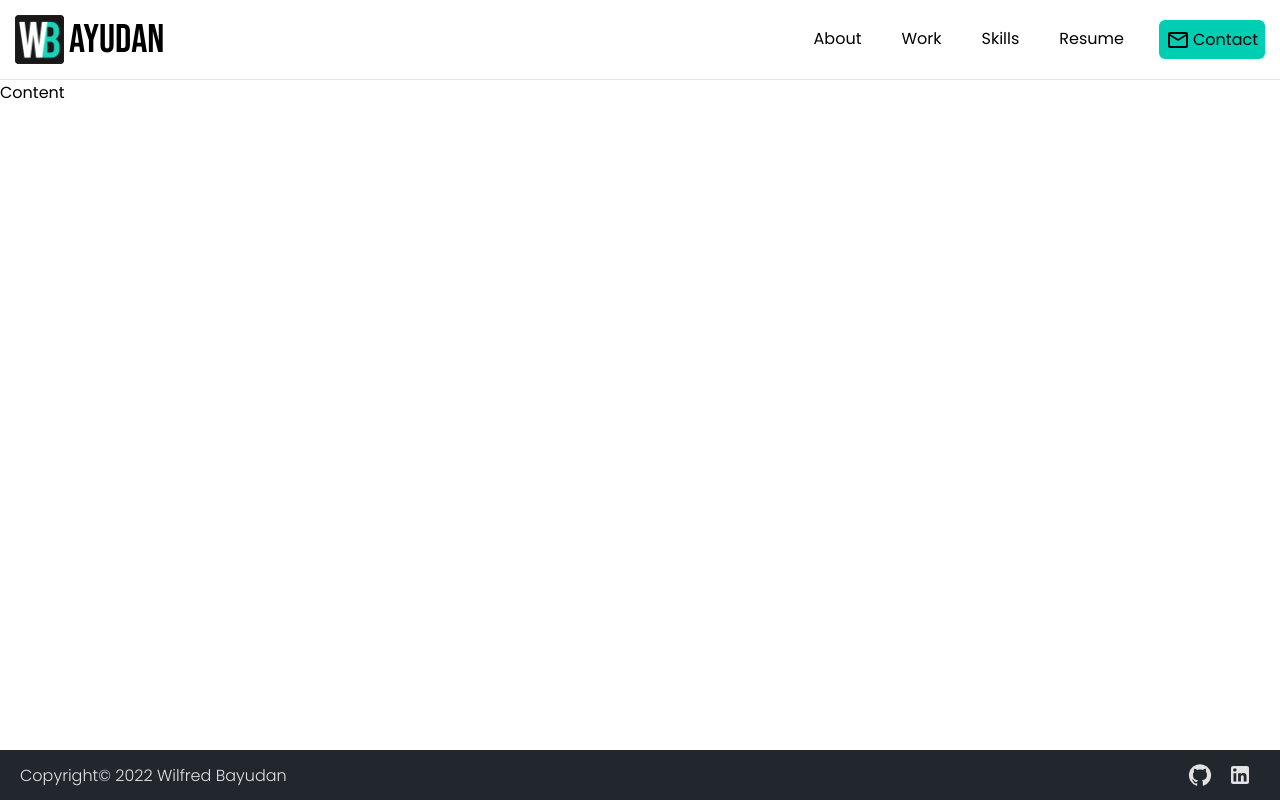
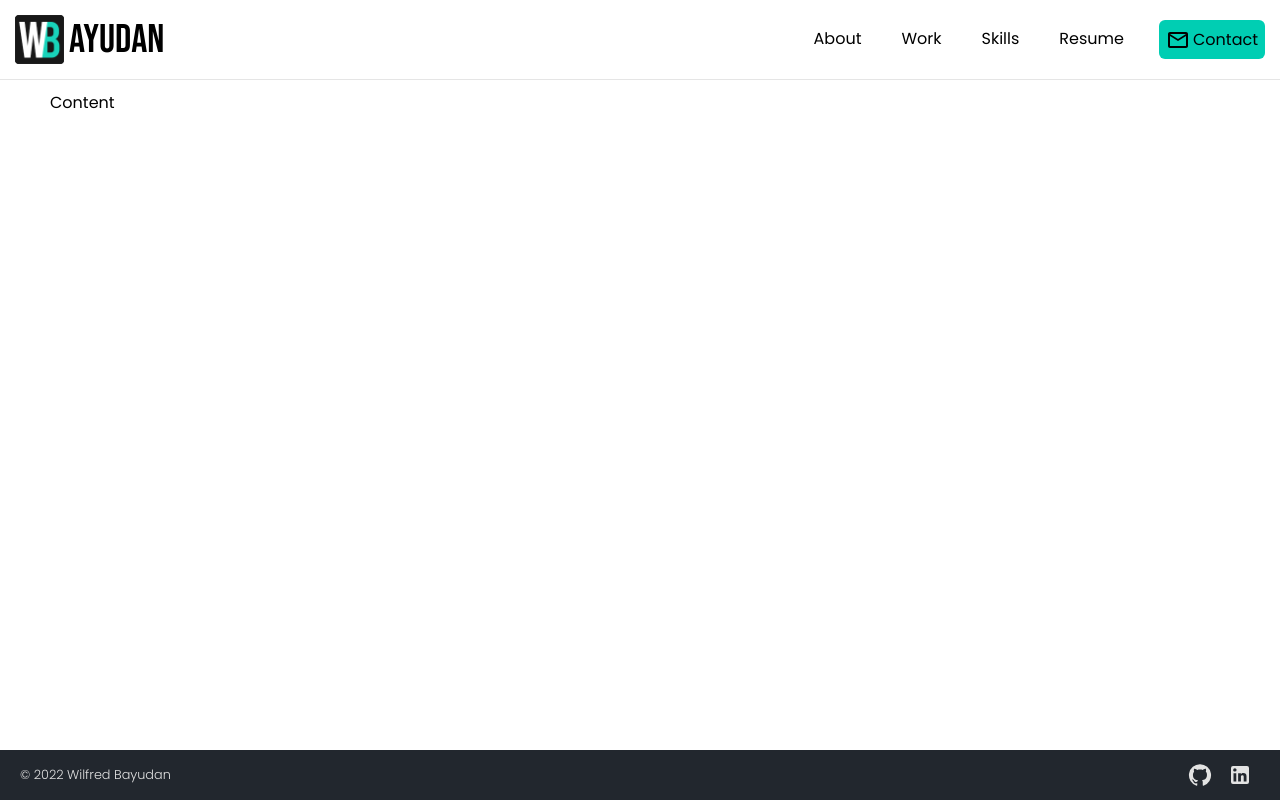
Before and after one commit to wilfredbayudan/portfoliov3, a React (Create React App) app: page / in a window 1280 px wide. Built offline with nearby package versions, Linux system fonts and the light colour scheme.

Commit message:
Updated styling

```diff
--- a/src/components/Footer.js
+++ b/src/components/Footer.js
@@ -11,6 +11,7 @@ const StyledFooter = styled.footer`
   background-color: #22272e;
   color: #e3e3e3;
   height: 50px;
+  font-size: 0.8em;
   display: flex;
   align-items: center;
   justify-content: center;
@@ -37,7 +38,7 @@ const Socials = styled.div`
 const Footer = () => {
   return (
     <StyledFooter>
-      <Copyright>Copyright&copy; 2022 Wilfred Bayudan</Copyright>
+      <Copyright>&copy; 2022 Wilfred Bayudan</Copyright>
       <Socials>
         <Tooltip title="GitHub" arrow>
           <StyledIconButton
--- a/src/components/Header.js
+++ b/src/components/Header.js
@@ -4,11 +4,16 @@ import Logo from "../assets/logo.png";
 import MailOutlineIcon from "@mui/icons-material/MailOutline";
 import MobileNav from "./MobileNav";
 
-const HeaderWrapper = styled.header``;
+const HeaderWrapper = styled.header`
+  display: fixed;
+  top: 0;
+  width: 100%;
+`;
 
 const NavBar = styled.nav`
   border-bottom: 1px solid #e5e5e5;
   height: 60px;
+  width: 100%;
   display: flex;
   align-items: center;
   justify-content: space-between;
--- a/src/styles/common.js
+++ b/src/styles/common.js
@@ -9,6 +9,10 @@ export const AppWrapper = styled.div`
 
 export const PageContent = styled.main`
   flex: 1 0 auto;
+  width: 100%;
+  max-width: 1200px;
+  margin: 0 auto;
+  padding: 10px;
 `;
 
 export const StyledIconButton = styled(IconButton)`
```
